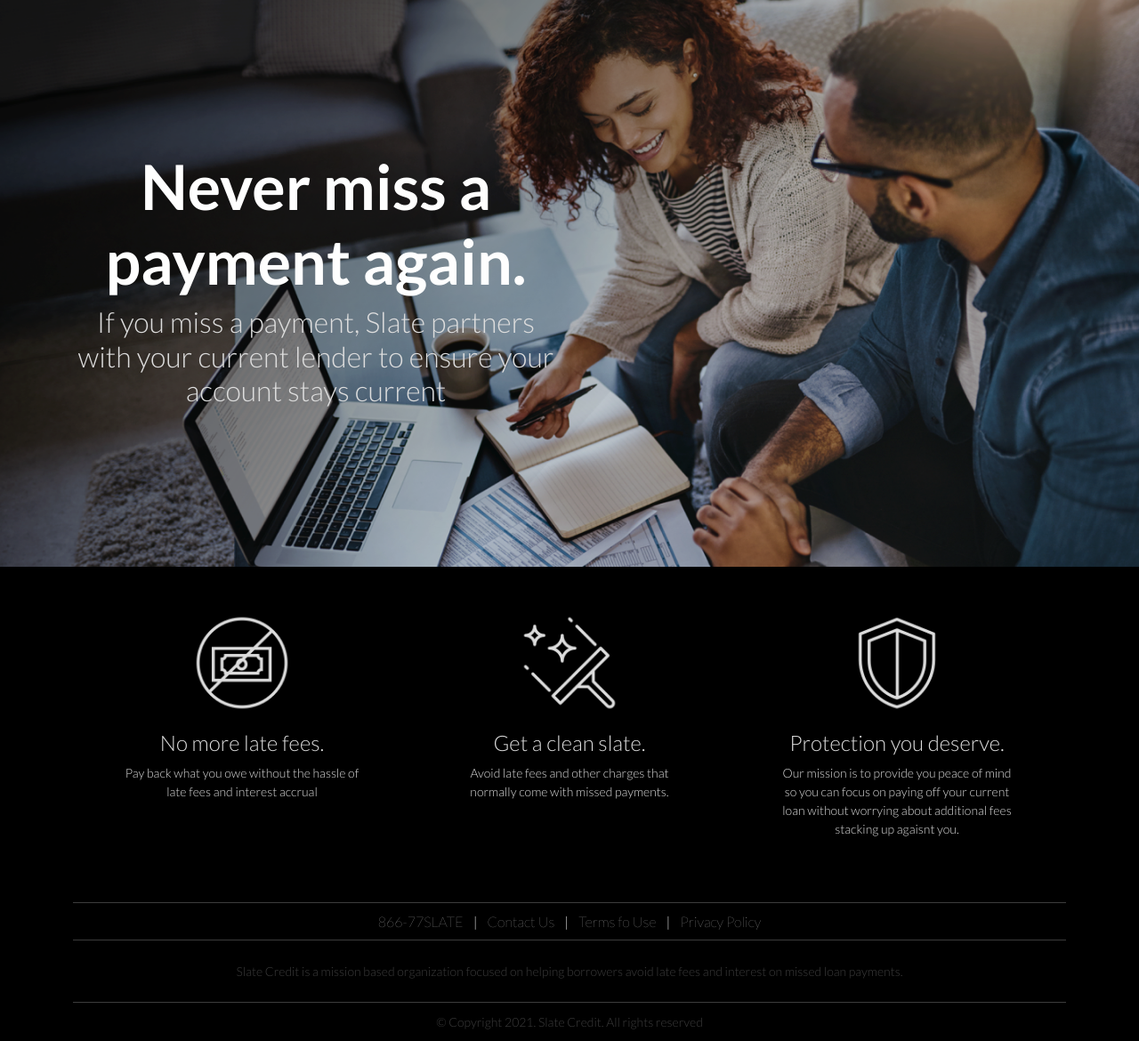
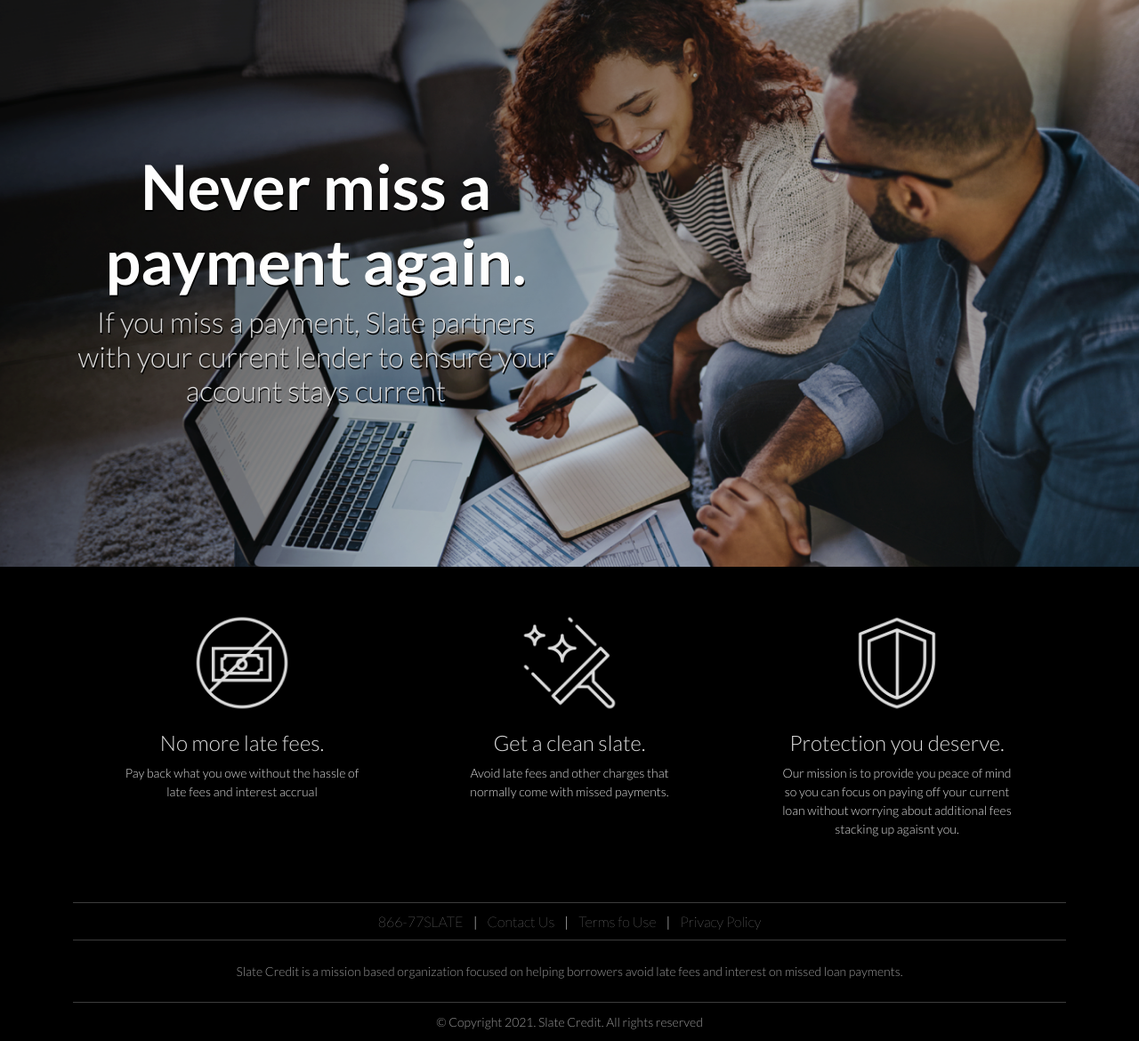
Before and after one commit to Omar-Lamprea/dev-slate-credit, a website: page docs/index.html in a window 1280 px wide. Shown: the part 60-1230 px from the top of the page at 89% size. Drawn offline with Linux system fonts and the light colour scheme.

Commit message:
footer tweaks by Scott

```diff
--- a/src/sass/style.scss
+++ b/src/sass/style.scss
@@ -47,7 +47,7 @@
 }
 footer span,
 footer p {
-  color: #3c3c3c;
+  color: #979797;
 }
 footer a:hover {
   color: #808080 !important;
@@ -142,3 +142,10 @@
     font-size: 14px;
   }
 }
+
+section.content {
+  h1,
+  h2 {
+    text-shadow: black 1px 2px;
+  }
+}
```
Also changed, not shown: docs/css/style.css.
